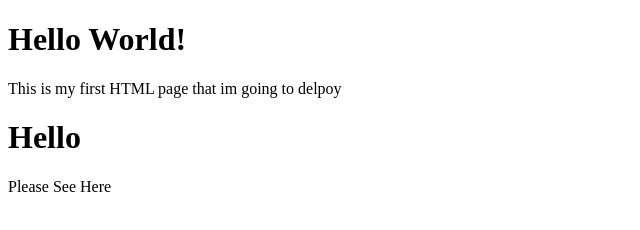
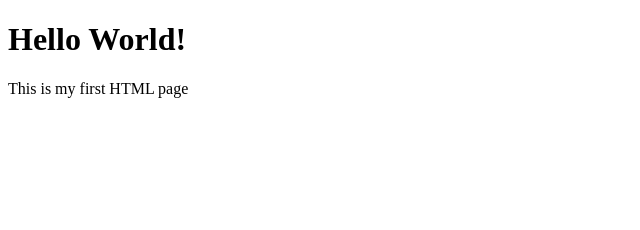
Before and after one commit to izharabbasi/Deploy-Hello-World, a plain HTML site: page index.html in a window 1280 px wide. Shown: the whole page, without its empty margins (0-640 px from the left). Drawn offline with Linux system fonts and the light colour scheme.

Commit message:
final commit

```diff
--- a/index.html
+++ b/index.html
@@ -6,8 +6,7 @@
 </head>
 <body>
     <h1>Hello World!</h1>
-    <p>This is my first HTML page that im going to delpoy</p>
-    <h1>Hello</h1>
-    <p>Please See Here</p>
+    <p>This is my first HTML page</p>
+
 </body>
 </html>
```
